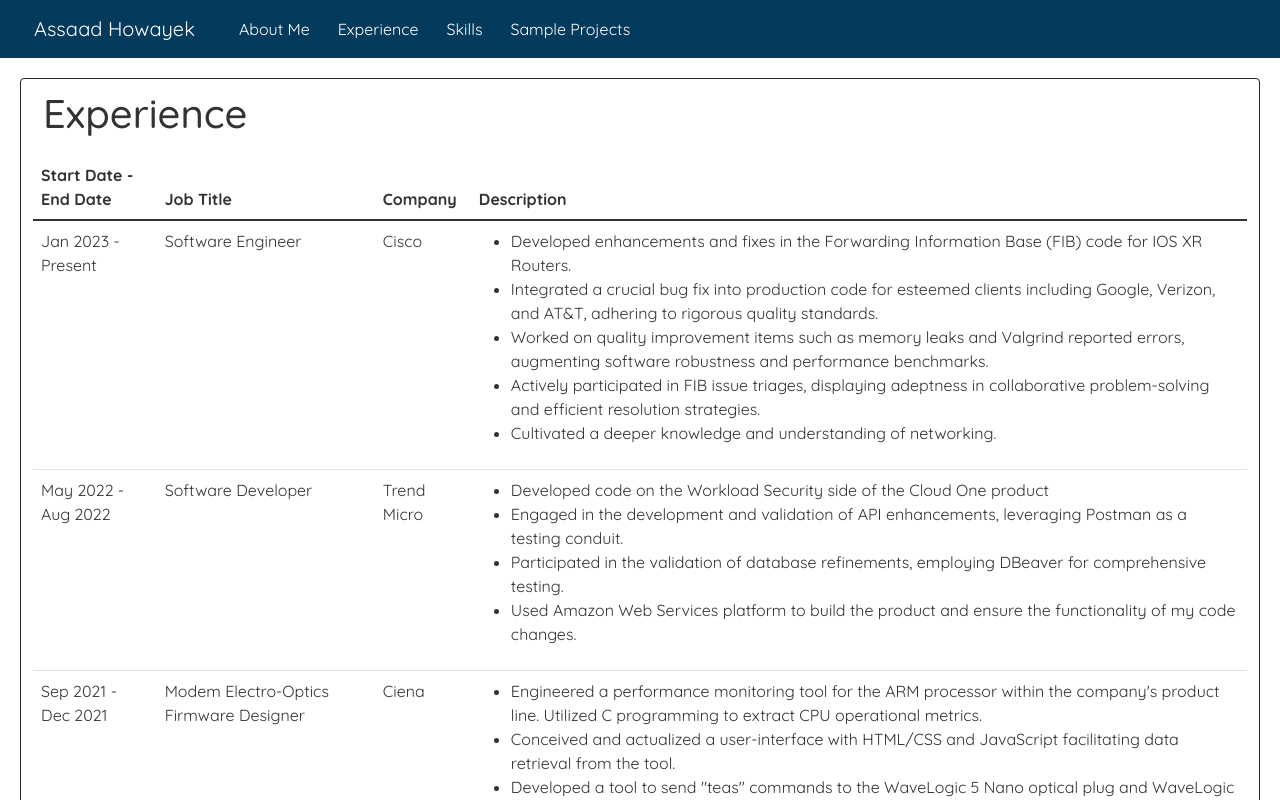
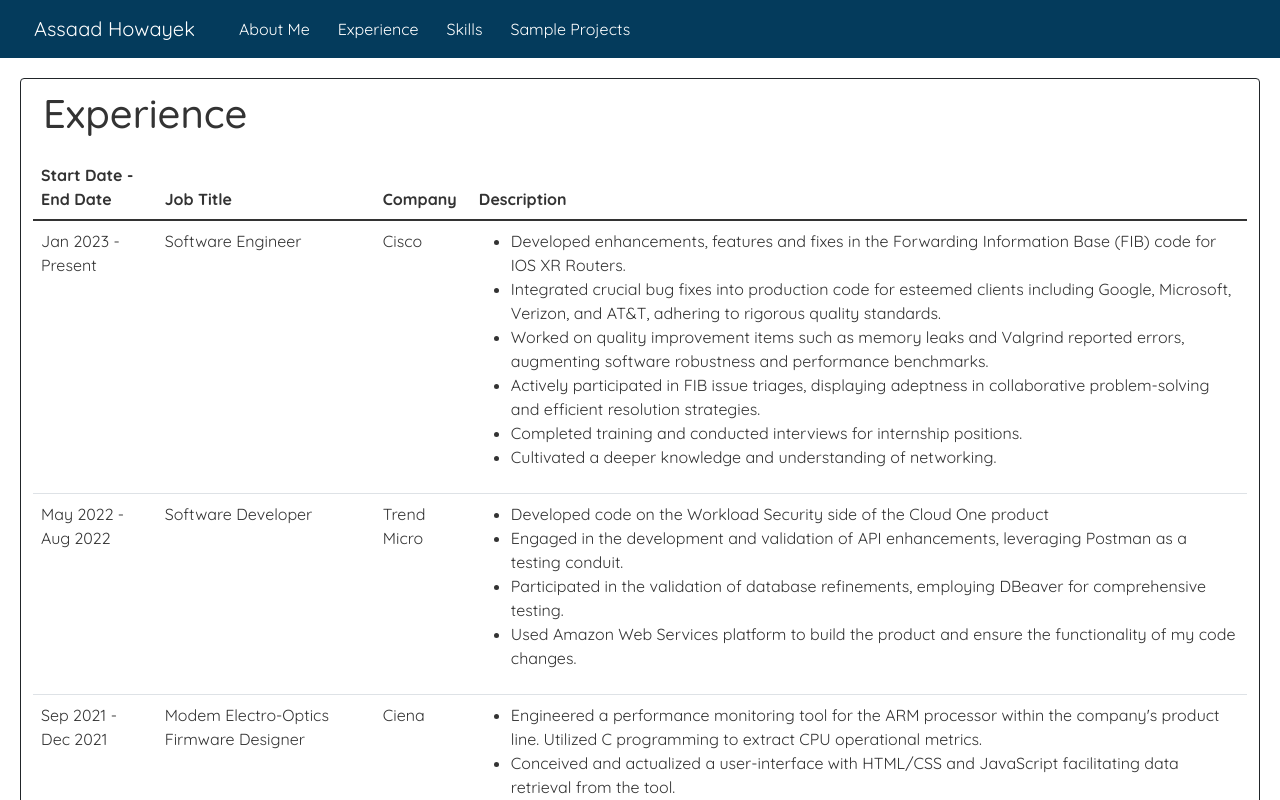
Before and after one commit to assaad-h/resume, a React (Create React App) app: page /resume/experience in a window 1280 px wide. Shown: the top 800 px of the page. Built offline with nearby package versions, Linux system fonts and the light colour scheme; the HTML template or start-up script is replaced by a standard one.

Commit message:
updated experience

```diff
--- a/src/Experience.js
+++ b/src/Experience.js
@@ -23,10 +23,11 @@
                             <td>Cisco</td>
                             <td>
                                 <ul>
-                                    <li>Developed enhancements and fixes in the Forwarding Information Base (FIB) code for IOS XR Routers.</li>
-                                    <li>Integrated a crucial bug fix into production code for esteemed clients including Google, Verizon, and AT&T, adhering to rigorous quality standards.</li>
+                                    <li>Developed enhancements, features and fixes in the Forwarding Information Base (FIB) code for IOS XR Routers.</li>
+                                    <li>Integrated crucial bug fixes into production code for esteemed clients including Google, Microsoft, Verizon, and AT&T, adhering to rigorous quality standards.</li>
                                     <li>Worked on quality improvement items such as memory leaks and Valgrind reported errors, augmenting software robustness and performance benchmarks.</li>
                                     <li>Actively participated in FIB issue triages, displaying adeptness in collaborative problem-solving and efficient resolution strategies.</li>
+                                    <li>Completed training and conducted interviews for internship positions.</li>
                                     <li>Cultivated a deeper knowledge and understanding of networking.</li>
                                 </ul>
                             </td>
```
